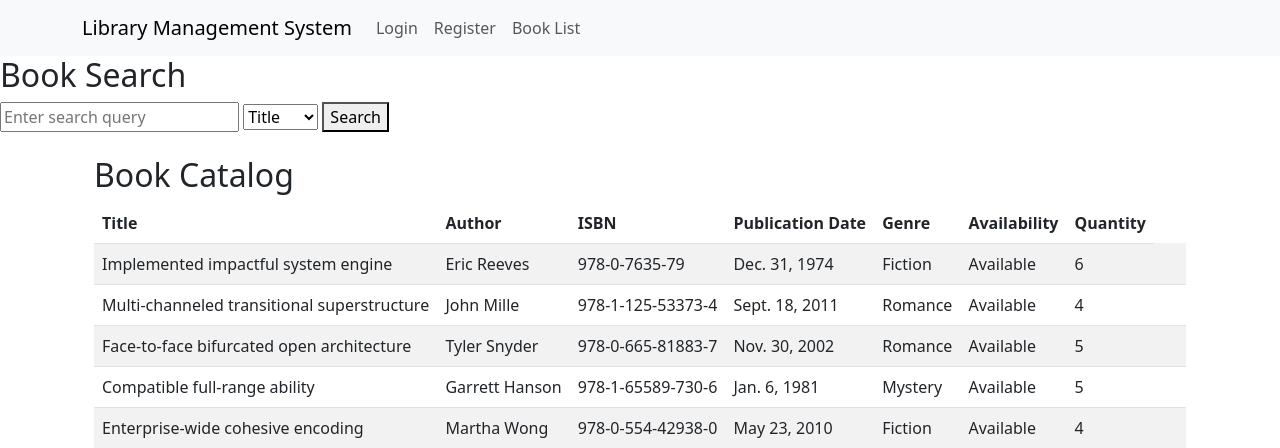
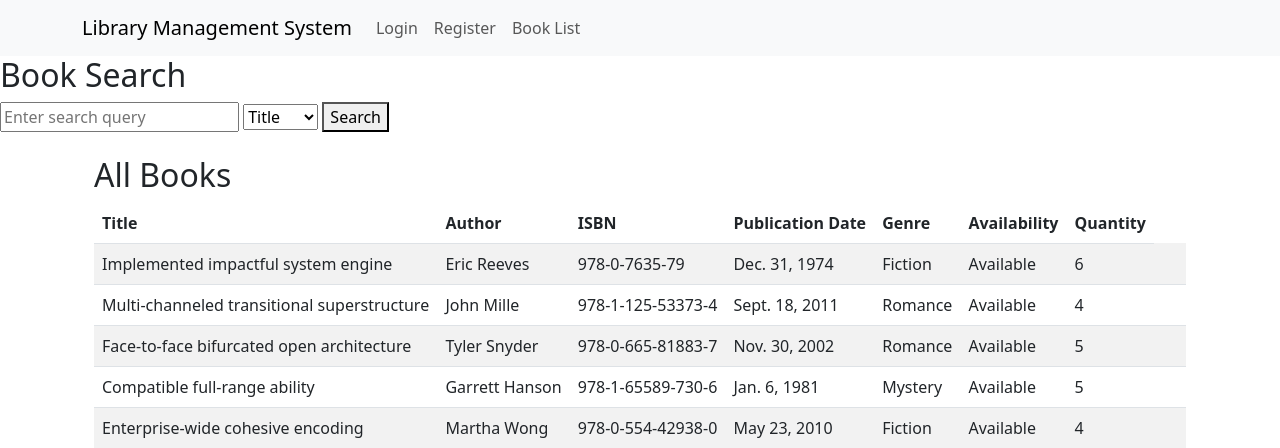
Before and after one commit to Junayed54/Library-Management-System, a Django app: page /catalog/ in a window 1280 px wide. Shown: the top 448 px of the page. Run offline with Django 4.2, Linux system fonts and the light colour scheme; data comes from the database, SQL or seed files in the repository; both versions use the stored data as it was after the commit.

Commit message:
some edit in html

```diff
--- a/library_management/library_management/settings.py
+++ b/library_management/library_management/settings.py
@@ -39,7 +39,6 @@ INSTALLED_APPS = [
     'django.contrib.messages',
     'django.contrib.staticfiles',
     "crispy_forms",
-    "crispy_bootstrap5",
     'user_mangement',
     'management_book',
 
--- a/library_management/management_book/templates/catalog.html
+++ b/library_management/management_book/templates/catalog.html
@@ -2,7 +2,7 @@
 
 {% block content %}
   <div class="container">
-    <h2>Book Catalog</h2>
+    <h2>All Books</h2>
     {% if books %}
       <table class="table table-striped">
         <thead>
--- a/library_management/management_book/urls.py
+++ b/library_management/management_book/urls.py
@@ -6,5 +6,4 @@ urlpatterns = [
     path('catalog/', views.book_catalog, name='book_catalog'),
     path('search/', views.book_search, name='book_search'),
     path('reservation/<str:book_id>/', views.book_reservation, name='book_reservation'),
-    # path('wishlist/add/<int:book_id>/', views.add_to_wishlist, name='add_to_wishlist')
 ]
--- a/library_management/user_mangement/templates/login.html
+++ b/library_management/user_mangement/templates/login.html
@@ -5,7 +5,7 @@
 <h2>Log In</h2>
 <form method="post" style="margin:auto; width:50%">
   {% csrf_token %}
-  {{ form | crispy}}
+  {{form.as_p}}
   <button type="submit">Log in</button>
 </form>
 {% endblock %}
```
Also changed, not shown: library_management/db.sqlite3.
